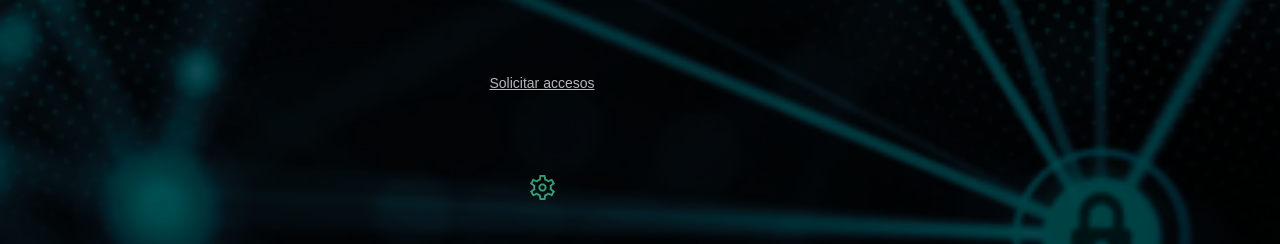
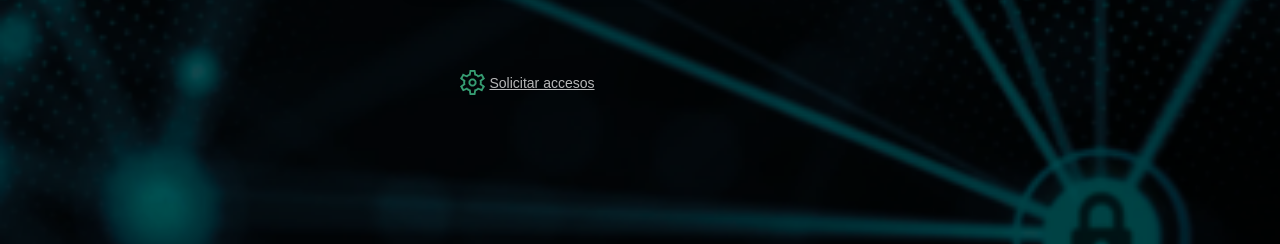
Before and after one commit to GerardoCieza/LOGIN1, a plain HTML site: page index.html in a window 1280 px wide. Shown: the part 690-934 px from the top of the page. Drawn offline with Linux system fonts and the light colour scheme.

Commit message:
nuevo cambio

```diff
--- a/index.html
+++ b/index.html
@@ -86,7 +86,7 @@
     text-align: center;
     color: rgba(251, 251, 251, 0.73);
 ">Solicitar accesos</a>
-                    <div class="config" style="display: flex;flex-direction: row;justify-content: space-around;">
+                    <div class="config" style="display: flex;flex-direction: row;justify-content: space-around;font-style: normal;font-weight: 400;font-size: 14px;line-height: 20px;position: relative;top: -105px;right: 70px;">
                         <img src="config.png" style="">
                     </div>
                     </div>
--- a/style.css
+++ b/style.css
@@ -111,4 +111,11 @@ body {
     display: flex;
     flex-direction: row;
     justify-content: space-around;
+    font-style: normal;
+    font-weight: 400;
+    font-size: 14px;
+    line-height: 20px;
+    position: relative;
+    top: -105px;
+    right: 70px;
 }
```
